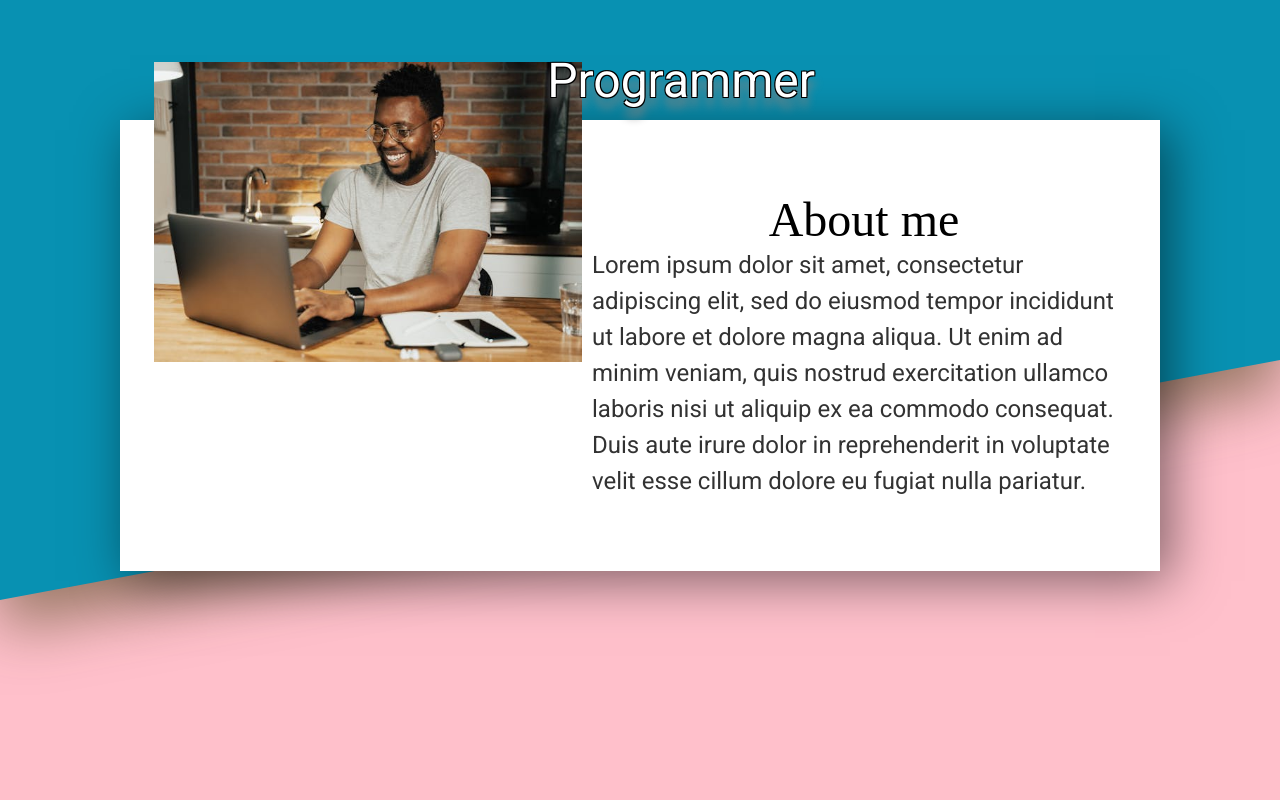
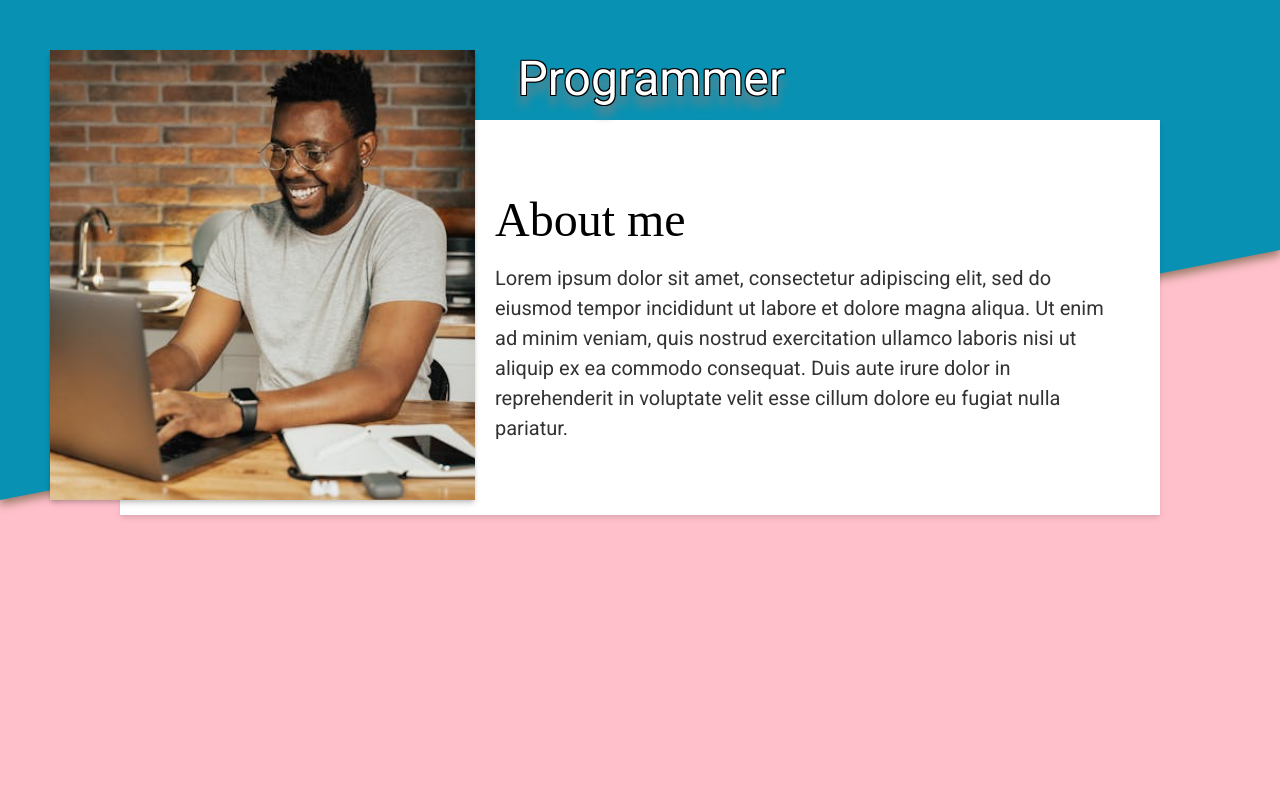
Before and after one commit to ilathem/homepage-top, a website built with webpack: page src/index.html in a window 1280 px wide. Shown: the top 800 px of the page. Built offline with nearby package versions, Linux system fonts and the light colour scheme; a web font is replaced by a local one.

Commit message:
restart styling mobile
was missing meta viewport tag in html doc,
so the document wasn't going below 980 px, making
all kinds of weird visual bugs. Now that the width is
correct, the correct styling can be re-applied.

```diff
--- a/src/index.css
+++ b/src/index.css
@@ -16,12 +16,6 @@ h4,
 h5,
 h6 {
   font-family: 'Player Display';
-  font-weight: normal;
-}
-
-h2 {
-  font-size: 8rem;
-  text-align: center;
   font-weight: normal;
 }
 
@@ -50,24 +44,24 @@ p {
   display: flex;
   flex-direction: column;
   align-items: center;
-  margin-top: 6em;
   position: relative;
-  height: 40vh;
-  width: 80%;
+  height: 450px;
+  width: 90vw;
   padding: 1em;
 }
 
 .about-me-img {
   width: 100%;
+  box-shadow: rgba(0, 0, 0, 0.1) 0px 4px 6px -1px,
+    rgba(0, 0, 0, 0.06) 0px 2px 4px -1px;
   height: 100%;
-  box-shadow: 10px 10px 50px rgba(0, 0, 0, 0.5);
   object-fit: cover;
 }
 
 .about-me-name {
   position: absolute;
   bottom: 30px;
-  font-size: 8rem;
+  font-size: 32px;
   text-shadow: 0px 5px 10px gray;
   text-shadow: -1px -1px 0 #000, 1px -1px 0 #000, -1px 1px 0 #000,
     1px 1px 0 #000, 0 10px 10px gray;
@@ -81,12 +75,10 @@ p {
 
 .about-me-text > h1 {
   font-weight: 500;
-  font-size: 8rem;
   text-align: center;
 }
 
 .about-me-text > p {
-  font-size: 4rem;
   line-height: 1.5;
   opacity: 0.8;
 }
@@ -94,13 +86,13 @@ p {
 .background-accent-container {
   position: absolute;
   z-index: -1;
-  filter: drop-shadow(0px 30px 30px rgba(50, 50, 0, 0.5));
+  filter: drop-shadow(0px 5px 5px rgba(50, 50, 0, 0.5));
 }
 
 .background-accent {
   background-color: #0891b2;
+  height: 400px;
   width: 100vw;
-  height: 1200px;
   clip-path: polygon(0 0, 100% 0, 100% 60%, 0 100%);
 }
 
@@ -129,7 +121,6 @@ p {
 }
 
 .social-links > i {
-  font-size: 6rem;
   padding: 2rem 2rem;
 }
 
@@ -145,7 +136,6 @@ p {
 
 .proj-img > p {
   color: white;
-  font-size: 9rem;
   text-align: center;
   font-family: 'Player Display';
   width: 75%;
@@ -182,7 +172,6 @@ p {
   justify-content: space-between;
   align-items: center;
   width: 100%;
-  font-size: 3.5rem;
   padding-left: 2rem;
   font-family: 'Playfair Display';
 }
@@ -194,14 +183,12 @@ p {
 .proj-links {
   display: flex;
   gap: 4rem;
-  font-size: 4rem;
 }
 
 .proj-desc {
   padding-top: 2rem;
   opacity: 0.9;
   font-family: 'Roboto';
-  font-size: 3rem;
 }
 
 /* Footer */
@@ -215,7 +202,6 @@ footer {
   display: flex;
   flex-direction: column;
   padding: 2em 2em;
-  font-size: 3rem;
 }
 
 .contact-message {
@@ -224,7 +210,6 @@ footer {
 
 .contact-addr,
 .other-contact {
-  font-size: 2.5rem;
   margin-top: 5rem;
   opacity: 0.9;
 }
@@ -235,7 +220,6 @@ footer {
 
 .contact-me-links {
   color: black;
-  font-size: 7rem;
   width: 100%;
   display: flex;
   justify-content: center;
@@ -250,17 +234,15 @@ footer {
 }
 
 @media screen and (min-width: 425px) {
-  .background-accent-container {
-    position: absolute;
-    z-index: -1;
-    filter: drop-shadow(0px 30px 30px rgba(50, 50, 0, 0.5));
+  body {
+    background-color: white;
   }
 
   .background-accent {
     background-color: #0891b2;
     width: 100vw;
-    height: 75vh;
-    clip-path: polygon(0 0, 100% 0, 100% 60%, 0 100%);
+    height: 500px;
+    clip-path: polygon(0 0, 100% 0, 100% 50%, 0 100%);
   }
 
   .about-me {
@@ -270,42 +252,54 @@ footer {
     font-size: 12px;
     flex-direction: row;
     display: block;
-    box-shadow: 10px 10px 50px rgba(0, 0, 0, 0.5);
+    /* border: 2px solid red; */
   }
 
   .about-me-text {
     flex-basis: 50%;
-    padding: 6em 2em;
+    padding: 6em 4em;
+    /* border: 2px solid green; */
+    box-shadow: rgba(0, 0, 0, 0.1) 0px 4px 6px -1px,
+      rgba(0, 0, 0, 0.06) 0px 2px 4px -1px;
+  }
+
+  .spacer {
+    width: 375px;
+    height: 350px;
+    float: left;
+    /* background-color: white; */
   }
 
   .about-me-text > h2 {
     font-size: 3rem;
+    margin-bottom: 1rem;
   }
 
   .about-me-text > p {
-    font-size: 1.5rem;
+    font-size: 1.25rem;
   }
 
   .about-me-image-container {
     /* display: flex; */
     /* flex-direction: column; */
     align-items: center;
-    position: relative;
+    position: absolute;
+    top: 50px;
+    left: 50px;
     margin: 0;
-    padding: 10px;
-    top: -140px;
-    width: 35vw;
+    padding: 0px;
+    /* top: -140px; */
+    /* left: -50px; */
+    max-width: 425px;
     float: left;
-  }
-
-  .about-me-img {
-    box-shadow: 0px 0px 0px rgba(0, 0, 0, 0.5);
+    box-shadow: rgba(0, 0, 0, 0.1) 0px 4px 6px -1px,
+      rgba(0, 0, 0, 0.06) 0px 2px 4px -1px;
   }
 
   .about-me-name {
     font-size: 3rem;
     top: 0;
-    left: 90%;
+    left: 110%;
   }
 
   .social-links {
--- a/src/index.html
+++ b/src/index.html
@@ -2,6 +2,8 @@
 <html lang="en">
 
 <head>
+  <meta name="viewport"
+        content="width=device-width, initial-scale=1.0">
   <meta charset="UTF-8" />
   <title>Webpack Starter</title>
   <link rel="stylesheet"
@@ -16,13 +18,14 @@
     </div>
     <header>
       <section class="about-me">
+        <div class="about-me-image-container">
+          <img class="about-me-img"
+               src="pexels-tima-miroshnichenko-5198239.jpg"
+               alt="portrait" />
+          <p class="about-me-name">Programmer</p>
+        </div>
+        <div class="spacer"></div>
         <div class="about-me-text">
-          <div class="about-me-image-container">
-            <img class="about-me-img"
-                 src="pexels-tima-miroshnichenko-5198239.jpg"
-                 alt="portrait" />
-            <p class="about-me-name">Programmer</p>
-          </div>
           <h2>About me</h2>
           <p>
             Lorem ipsum dolor sit amet, consectetur adipiscing elit, sed do
```
Also changed, not shown: src/test.html (deleted, +0 -30 lines), dist/7cde3689482d110a648e.png (added), dist/bundle.js (added), dist/cd9eae0573fa9e3e9fcf.jpg (added), dist/index.html (added).
